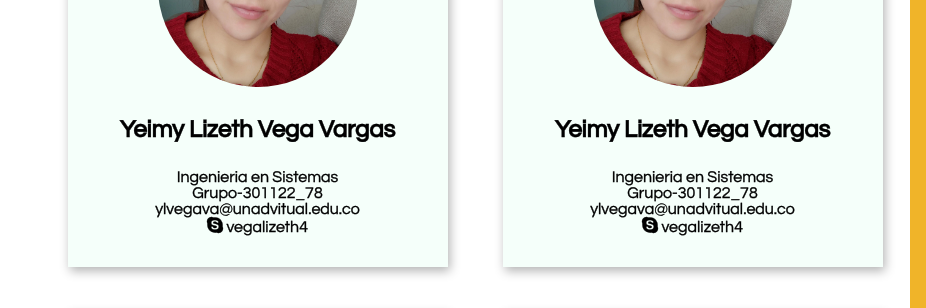
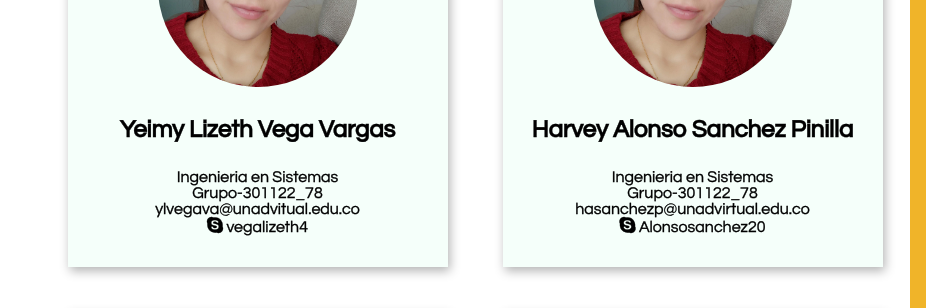
Before and after one commit to harvey6412/OviGrupo78, a plain HTML site: page autores.html in a window 1280 px wide. Shown: the part 255-563 px from the top of the page, 0-926 px from the left. Drawn offline with Linux system fonts and the light colour scheme; files whose address does not match are found by name.

Commit message:
Update autores.html
agrego autor

```diff
--- a/autores.html
+++ b/autores.html
@@ -56,9 +56,9 @@
       </div>
       <div class="box-autor">
         <img src="../assets/images/imagen-lizeth.jpg" class="box-img" alt="esto es una imagen">
-        <h1> Yeimy Lizeth Vega Vargas</h1>
-        <p>Ingenieria en Sistemas <br> Grupo-301122_78 <br> ylvegava@unadvitual.edu.co <br>
-          <span class="icon-skype"></span><span> vegalizeth4</span>
+        <h1> Harvey Alonso Sanchez Pinilla</h1>
+        <p>Ingenieria en Sistemas <br> Grupo-301122_78 <br> hasanchezp@unadvirtual.edu.co <br>
+          <span class="icon-skype"></span><span> Alonsosanchez20</span>
           <br> </p>
       </div>
       <div class="box-autor">
```
